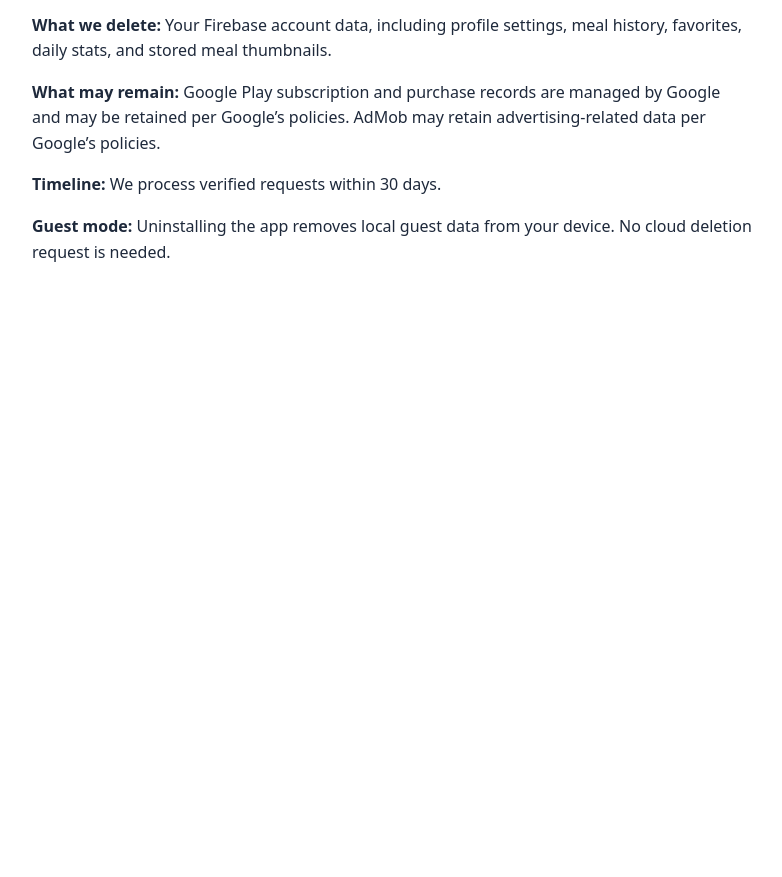
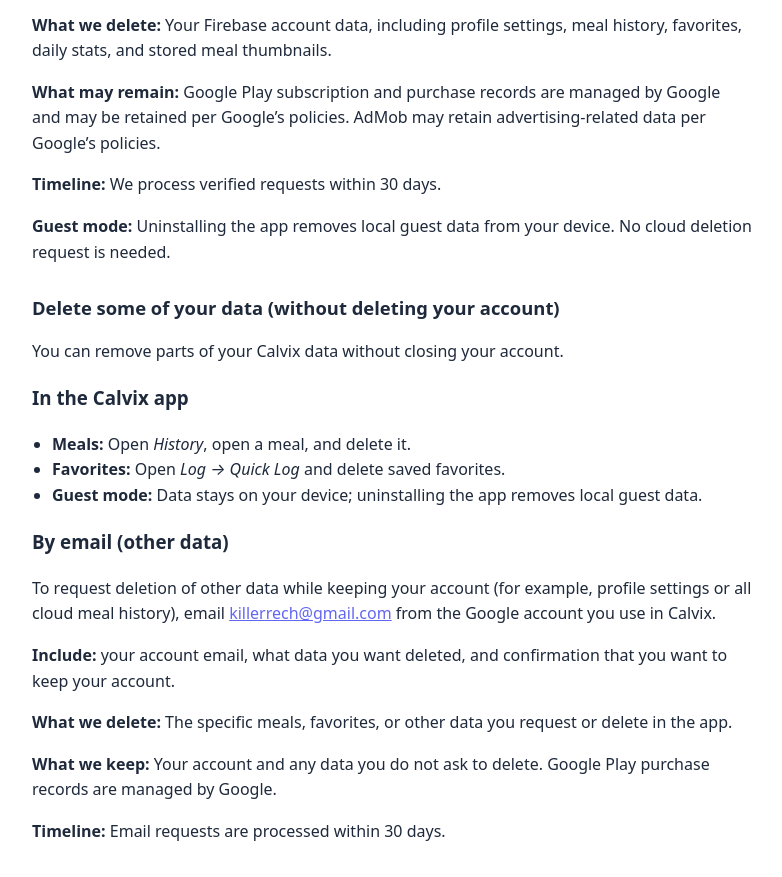
Before and after one commit to Chirag2911/calvix-privacy, a plain HTML site: page index.html in a window 1280 px wide. Shown: the part 2685-3562 px from the top of the page, without its empty margins (248-1030 px from the left). Before the commit the page ends 2982 px from the top, so only its background shows below. Drawn offline with Linux system fonts and the light colour scheme.

Commit message:
Update index.html

```diff
--- a/index.html
+++ b/index.html
@@ -107,5 +107,28 @@
 <p><strong>What may remain:</strong> Google Play subscription and purchase records are managed by Google and may be retained per Google’s policies. AdMob may retain advertising-related data per Google’s policies.</p>
 <p><strong>Timeline:</strong> We process verified requests within 30 days.</p>
 <p><strong>Guest mode:</strong> Uninstalling the app removes local guest data from your device. No cloud deletion request is needed.</p>
+<h2 id="delete-data">Delete some of your data (without deleting your account)</h2>
+
+<p>You can remove parts of your Calvix data without closing your account.</p>
+
+<h3>In the Calvix app</h3>
+<ul>
+  <li><strong>Meals:</strong> Open <em>History</em>, open a meal, and delete it.</li>
+  <li><strong>Favorites:</strong> Open <em>Log → Quick Log</em> and delete saved favorites.</li>
+  <li><strong>Guest mode:</strong> Data stays on your device; uninstalling the app removes local guest data.</li>
+</ul>
+
+<h3>By email (other data)</h3>
+<p>
+  To request deletion of other data while keeping your account (for example, profile settings or all cloud meal history),
+  email
+  <a href="mailto:killerrech@gmail.com?subject=Calvix%20Data%20Deletion%20Request">killerrech@gmail.com</a>
+  from the Google account you use in Calvix.
+</p>
+<p><strong>Include:</strong> your account email, what data you want deleted, and confirmation that you want to keep your account.</p>
+
+<p><strong>What we delete:</strong> The specific meals, favorites, or other data you request or delete in the app.</p>
+<p><strong>What we keep:</strong> Your account and any data you do not ask to delete. Google Play purchase records are managed by Google.</p>
+<p><strong>Timeline:</strong> Email requests are processed within 30 days.</p>
 </body>
 </html>
```
